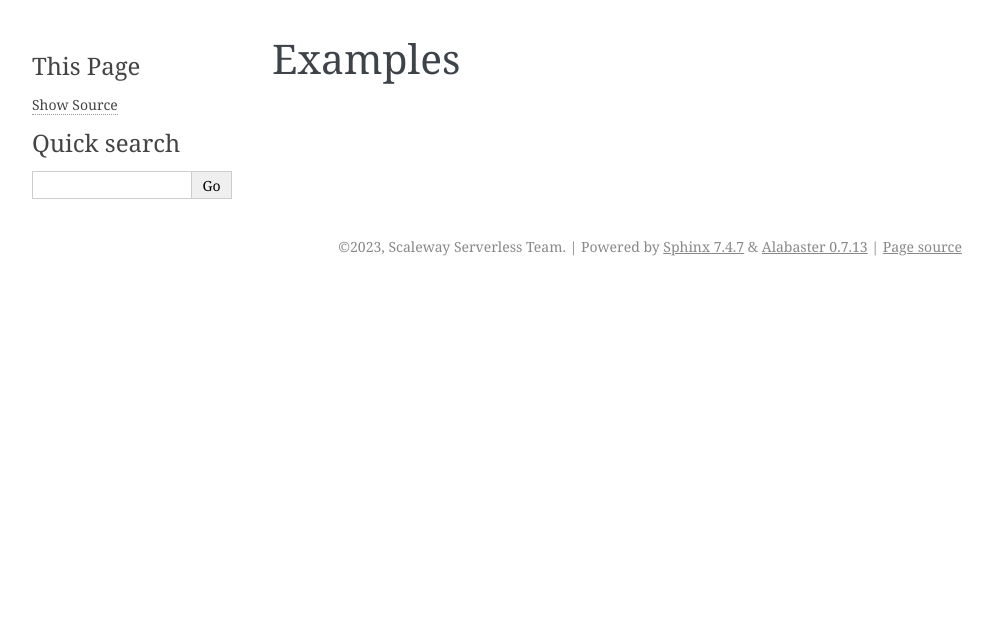
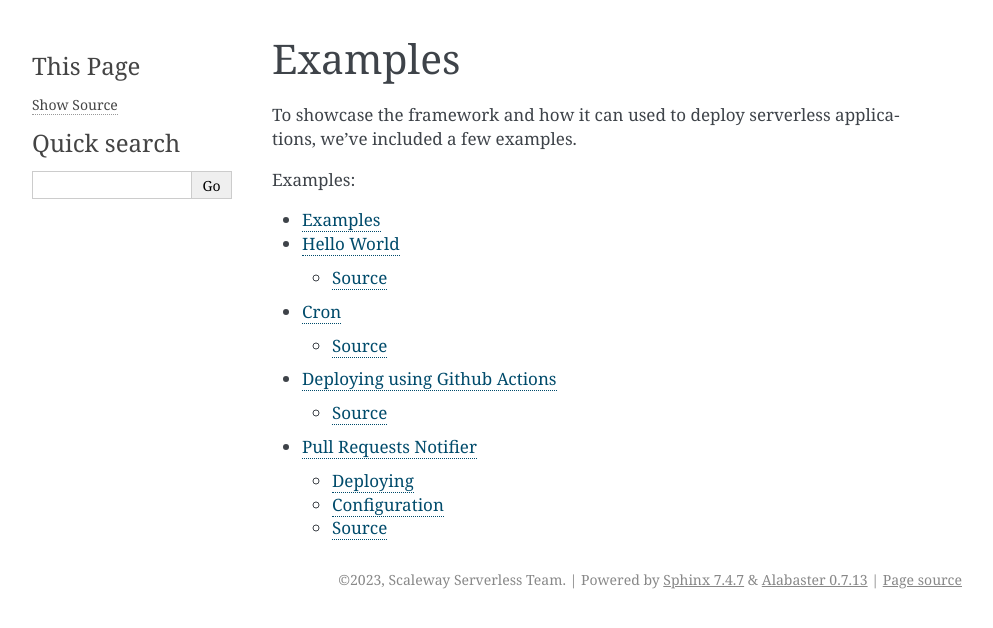
Before and after one commit to scaleway/serverless-api-framework-python, a Sphinx documentation site: the page built from docs/examples.md, in a window 1280 px wide. Shown: the top 628 px of the page, without its empty margins (148-1141 px from the left). Built offline with Sphinx 7.4.7, drawn with Linux system fonts in a browser that asks for light colours.

Commit message:
doc: add existing docstrings and examples

````diff
--- a/docs/conf.py
+++ b/docs/conf.py
@@ -23,3 +23,10 @@ exclude_patterns = ["_build", "Thumbs.db", ".DS_Store"]
 
 html_theme = "alabaster"
 html_static_path = ["_static"]
+
+html_theme_options = {
+    "description": "A Python framework to deploy Scaleway Serverless functions.",
+    "github_user": "scaleway",
+    "github_repo": "serverless-api-project",
+    "fixed_sidebar": True,
+}
--- a/docs/examples.md
+++ b/docs/examples.md
@@ -1 +1,15 @@
 # Examples
+
+To showcase the framework and how it can used to deploy serverless applications, we've included a few examples.
+
+```{toctree}
+---
+maxdepth: 2
+caption: "Examples:"
+---
+Examples <self>
+../examples/hello_world.md
+../examples/cron.md
+../examples/github_actions.md
+../examples/pr_notifier.md
+```
````
Also changed, not shown: docs/config.md (+10 -0 lines), docs/dependencies.md (added, +9 -0 lines), docs/examples/cron.md (added, +8 -0 lines), docs/examples/github_actions.md (added, +9 -0 lines), docs/examples/hello_world.md (added, +8 -0 lines), docs/examples/pr_notifier.md (added, +7 -0 lines), docs/index.md (+1 -0 lines), docs/triggers.md (+9 -0 lines), examples/github_actions/README.md, examples/pr_notifier/README.md, 4 other files.
